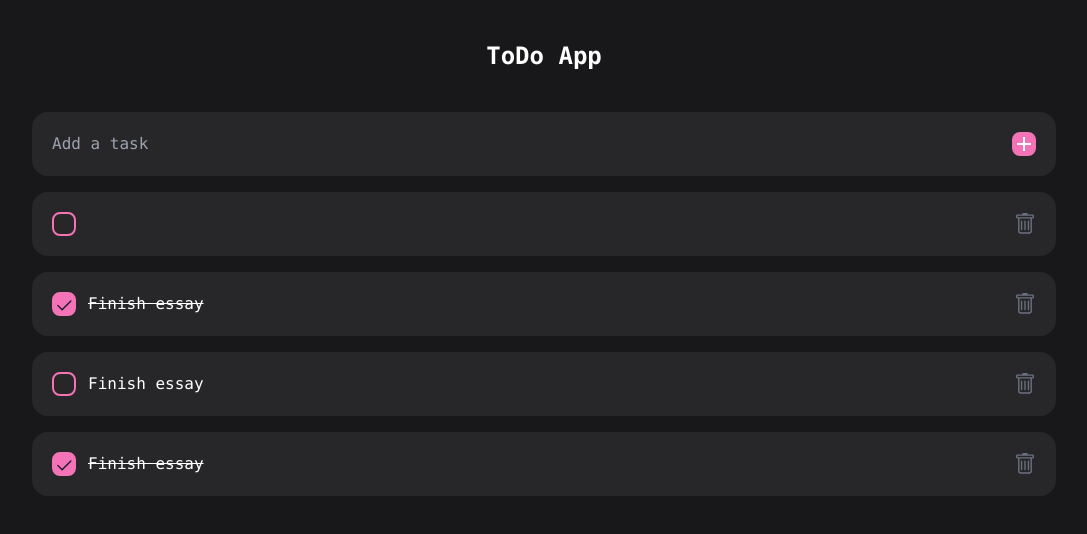
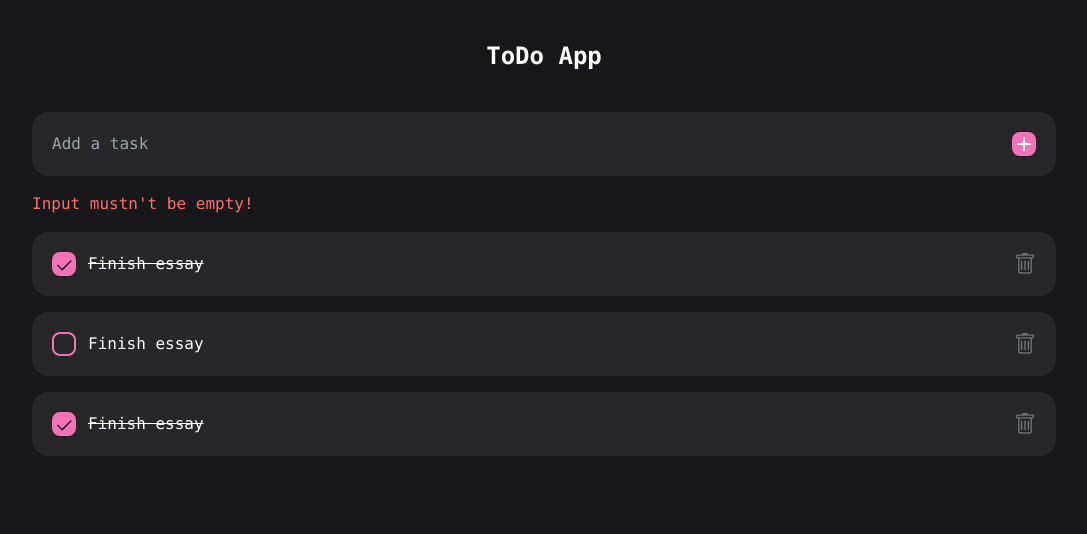
Before and after one commit to hermanzuiakov/todo-react, a React (Create React App) app in the folder todo/: page / in a window 1280 px wide. Both pictures are taken after a click on the button 1120 px from the left and 144 px from the top of the page. Shown: the top 534 px of the page, without its empty margins (96-1183 px from the left). Built offline with nearby package versions, Linux system fonts and the light colour scheme.

Commit message:
Add input validation

```diff
--- a/todo/public/index.html
+++ b/todo/public/index.html
@@ -7,37 +7,14 @@
     <meta name="theme-color" content="#000000" />
     <meta
       name="description"
-      content="Web site created using create-react-app"
+      content="Simple ToDo app build on React"
     />
     <link rel="apple-touch-icon" href="%PUBLIC_URL%/logo192.png" />
-    <!--
-      manifest.json provides metadata used when your web app is installed on a
-      user's mobile device or desktop. See https://developers.google.com/web/fundamentals/web-app-manifest/
-    -->
     <link rel="manifest" href="%PUBLIC_URL%/manifest.json" />
-    <!--
-      Notice the use of %PUBLIC_URL% in the tags above.
-      It will be replaced with the URL of the `public` folder during the build.
-      Only files inside the `public` folder can be referenced from the HTML.
-
-      Unlike "/favicon.ico" or "favicon.ico", "%PUBLIC_URL%/favicon.ico" will
-      work correctly both with client-side routing and a non-root public URL.
-      Learn how to configure a non-root public URL by running `npm run build`.
-    -->
-    <title>React App</title>
+    <title>ToDo App</title>
   </head>
   <body>
     <noscript>You need to enable JavaScript to run this app.</noscript>
     <div id="root"></div>
-    <!--
-      This HTML file is a template.
-      If you open it directly in the browser, you will see an empty page.
-
-      You can add webfonts, meta tags, or analytics to this file.
-      The build step will place the bundled scripts into the <body> tag.
-
-      To begin the development, run `npm start` or `yarn start`.
-      To create a production bundle, use `npm run build` or `yarn build`.
-    -->
   </body>
 </html>
--- a/todo/src/components/screens/Home/ToDoField/ToDoField.jsx
+++ b/todo/src/components/screens/Home/ToDoField/ToDoField.jsx
@@ -3,8 +3,11 @@ import {MdOutlineAdd} from "react-icons/md";
 
 const ToDoField = ({setToDos}) => {
     const [title, setTitle] = useState('');
+    const [errorMessage, setErrorMessage] = useState('');
+    const [successMessage, setSuccessMessage] = useState('');
 
     const addToDo = title => {
+        if (title.length !== 0) {
             setToDos(prev => [
                 {
                     _id: new Date(),
@@ -14,9 +17,17 @@ const ToDoField = ({setToDos}) => {
                 ...prev,
             ])
             setTitle('')
+            setErrorMessage("")
+            setSuccessMessage("Task added")
+        } else {
+            setErrorMessage("Input mustn't be empty!")
+            setSuccessMessage("")
+            return;
+        }
     }
 
-    return <div className="flex justify-between items-center mb-4 rounded-2xl bg-zinc-800 p-5 w-full">
+    return <div>
+        <div className="flex justify-between items-center mb-4 rounded-2xl bg-zinc-800 p-5 w-full">
             <input
                 type="text"
                 id="taskField"
@@ -39,6 +50,19 @@ const ToDoField = ({setToDos}) => {
                     size={24}
                 />
             </button>
+        </div>
+
+        {errorMessage && (
+            <div className="alert mb-4 text-red-400">
+                {errorMessage}
+            </div>
+        )}
+
+        {successMessage && (
+            <div className="alert mb-4 text-green-400">
+                {successMessage}
+            </div>
+        )}
     </div>;
 };
 
```
Lines whose indentation alone changed are shown as unchanged.
